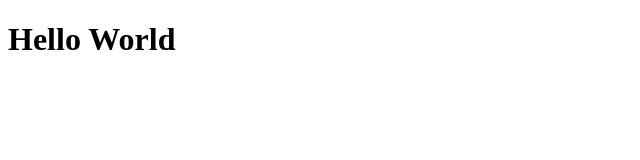
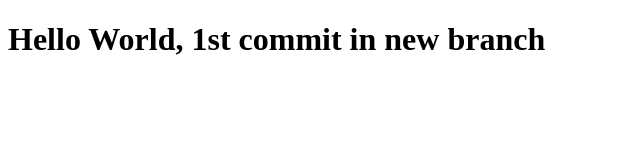
Before and after one commit to Ansuri-Prakash-Rao/Ansuri-Prakash-Rao, a plain HTML site: page index.html in a window 1280 px wide. Shown: the whole page, without its empty margins (0-640 px from the left). Drawn offline with Linux system fonts and the light colour scheme.

Commit message:
1st commit on new branch

```diff
--- a/index.html
+++ b/index.html
@@ -5,7 +5,7 @@
     <meta name="viewport" content="width=device-width, initial-scale=1.0">
     <title>Document</title>
 </head>
-<h1>Hello World</h1>
+<h1>Hello World, 1st commit in new branch</h1>
 <body>
 
 </body>
```
